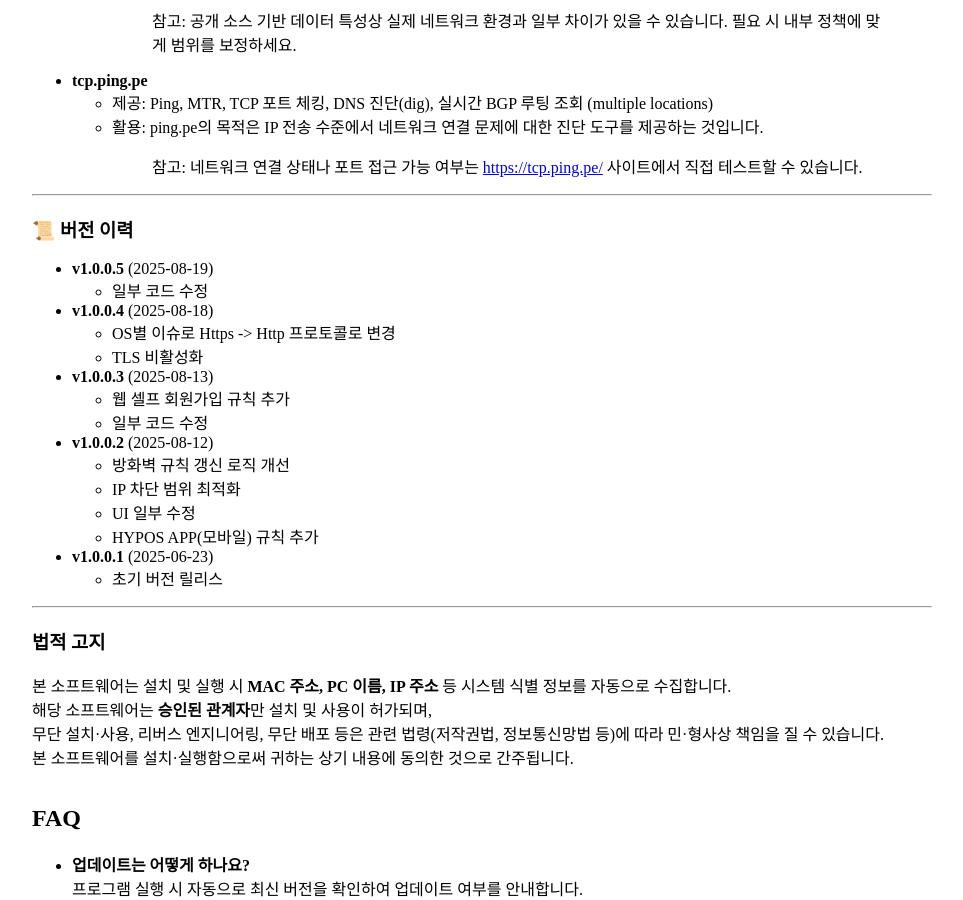
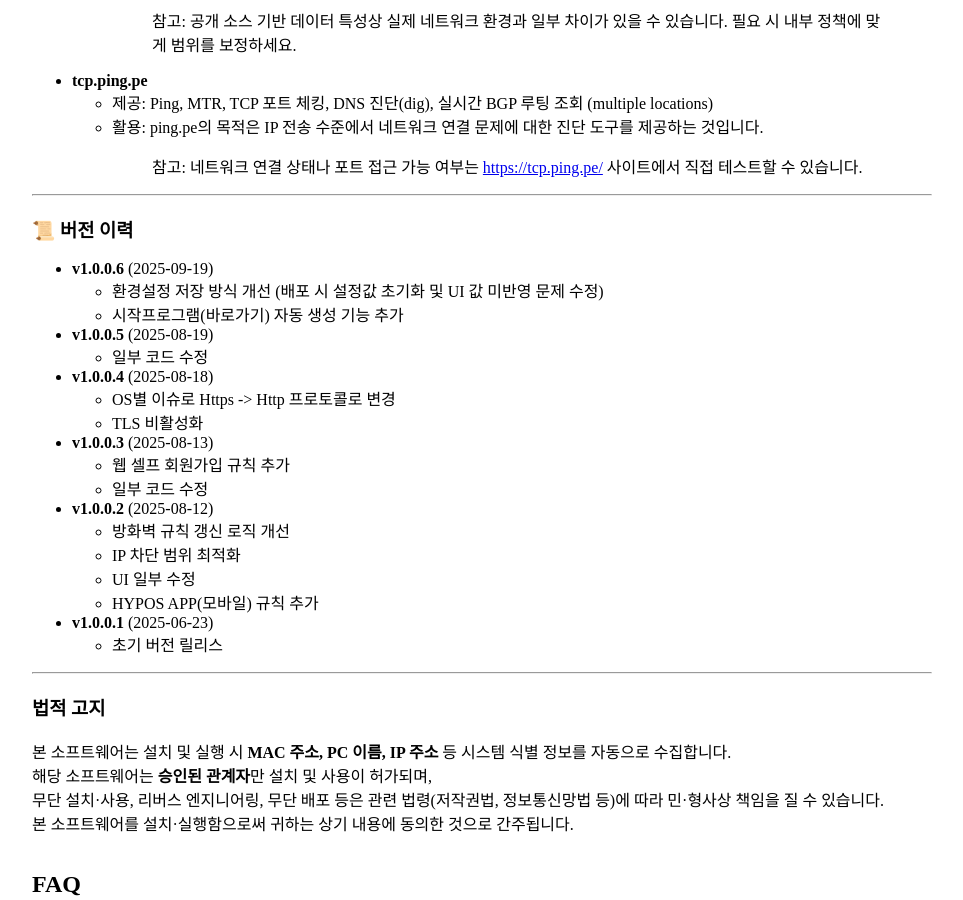
Before and after one commit to LeeTaeJong/LeeTaeJong.github.io, a Jekyll site: the page built from projects/HyFireWall.md, in a window 1280 px wide and 900 px high, scrolled down 1772 px. Shown: the whole window, without its empty margins (158-1121 px from the left). Built offline with Jekyll 4.4.1, drawn with Linux system fonts in a browser that asks for light colours.

Commit message:
Update HyFireWall.md

```diff
--- a/projects/HyFireWall.md
+++ b/projects/HyFireWall.md
@@ -79,6 +79,9 @@ HyFireWall은 국가별 IP 범위 데이터를 기반으로 차단 규칙을 생
 ---
 
 ### 📜 버전 이력
+- **v1.0.0.6** (2025-09-19)
+  - 환경설정 저장 방식 개선 (배포 시 설정값 초기화 및 UI 값 미반영 문제 수정)
+  - 시작프로그램(바로가기) 자동 생성 기능 추가
 - **v1.0.0.5** (2025-08-19)
   - 일부 코드 수정
 - **v1.0.0.4** (2025-08-18)
```
